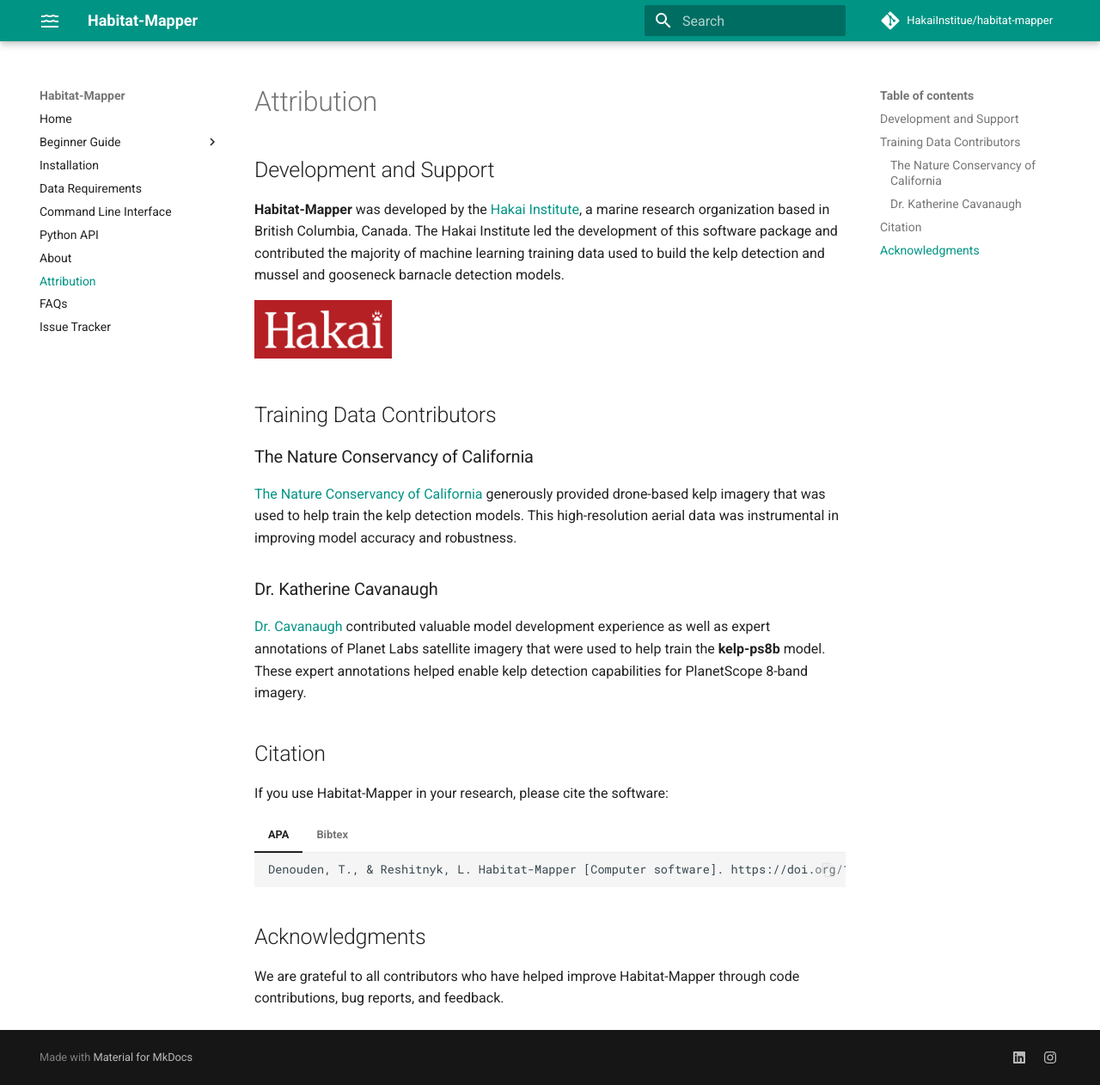
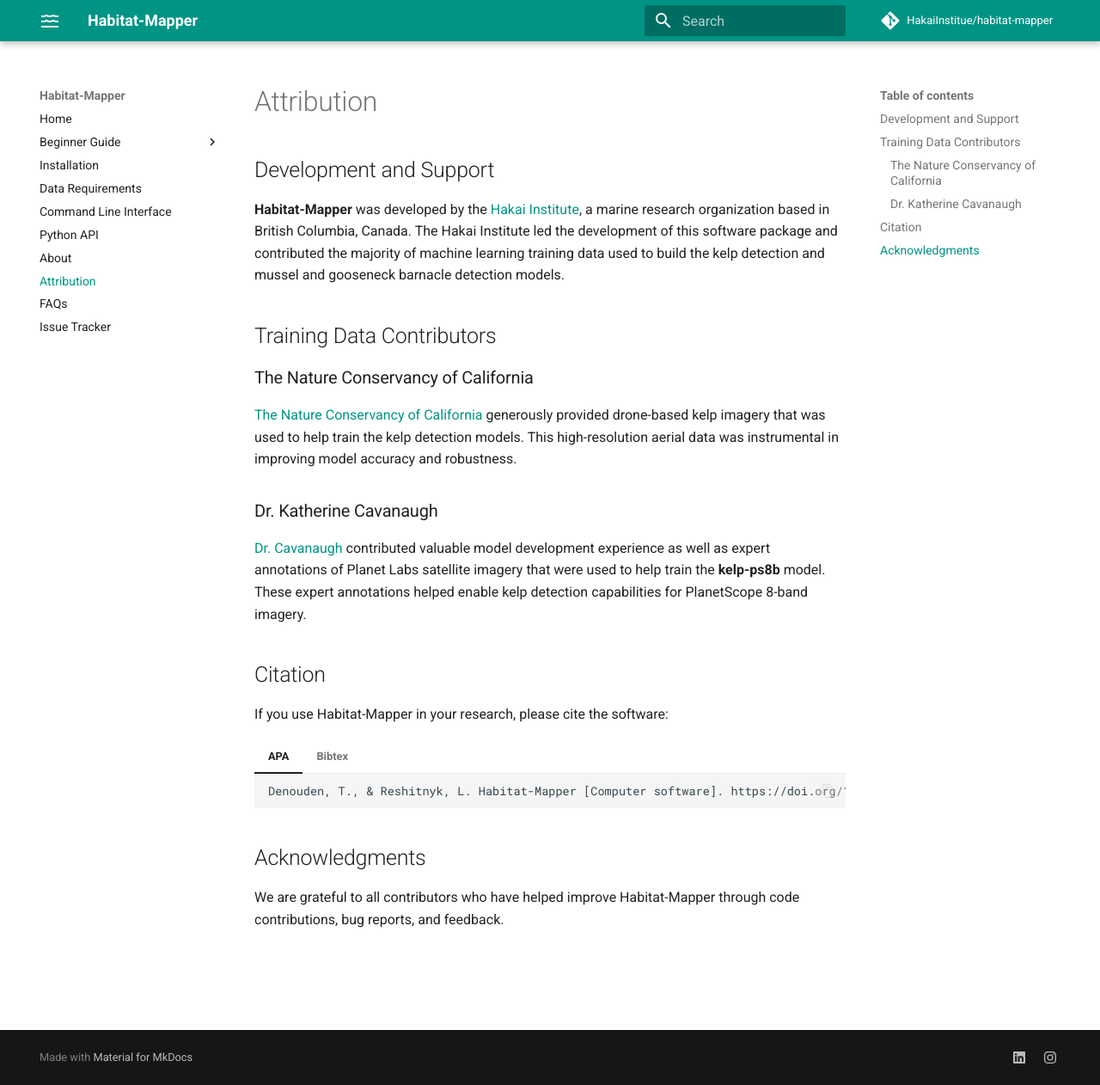
Before and after one commit to HakaiInstitute/kelp-o-matic, an MkDocs documentation site: the page built from docs/attribution.md, in a window 1280 px wide and 1262 px high. Shown: the whole window at 86% size. Built offline with MkDocs 1.6.1 and Material for MkDocs 9.7.7, drawn with Linux system fonts in a browser that asks for light colours; comment, search, counter and statistics services are not loaded.

Commit message:
Remove Hakai Logo

```diff
--- a/docs/attribution.md
+++ b/docs/attribution.md
@@ -5,8 +5,6 @@
 **Habitat-Mapper** was developed by the [Hakai Institute](https://hakai.org), a marine research organization based in
 British Columbia, Canada. The Hakai Institute led the development of this software package and contributed the majority
 of machine learning training data used to build the kelp detection and mussel and gooseneck barnacle detection models.
-
-![Hakai Institute Logo](images/hakai_logo_red.png){ loading=lazy, width=160 }
 
 ## Training Data Contributors
 
```
Also changed, not shown: docs/images/hakai_logo_red.png (deleted).
